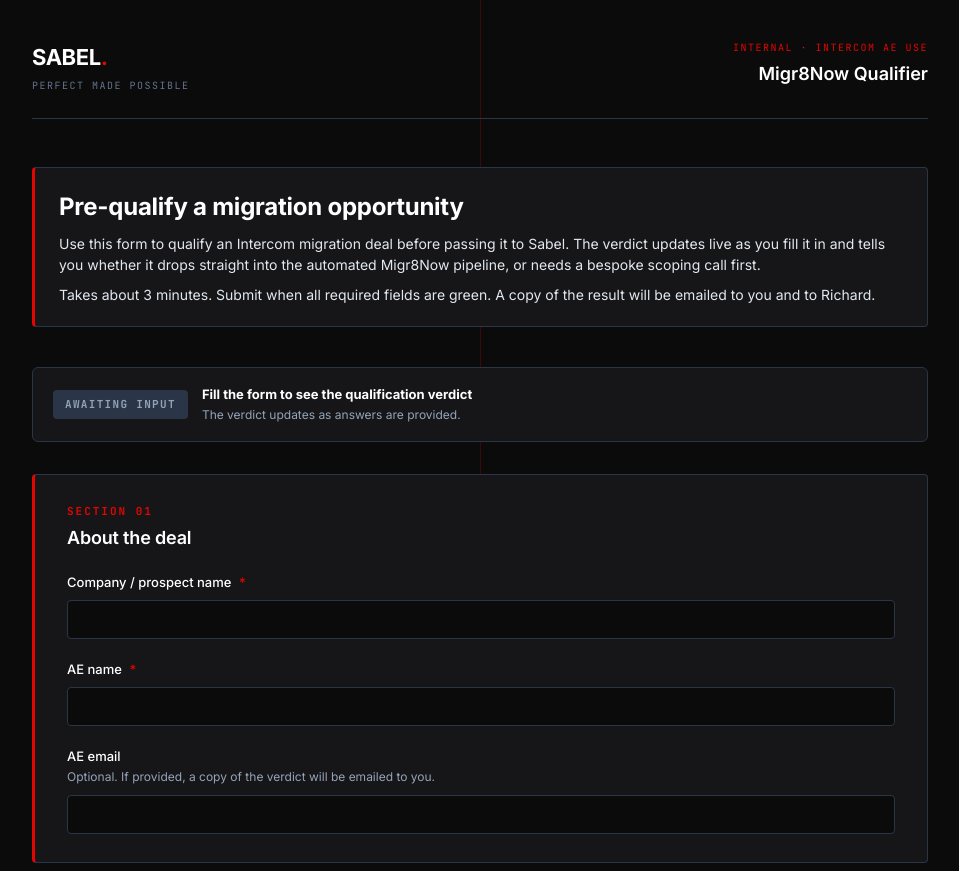
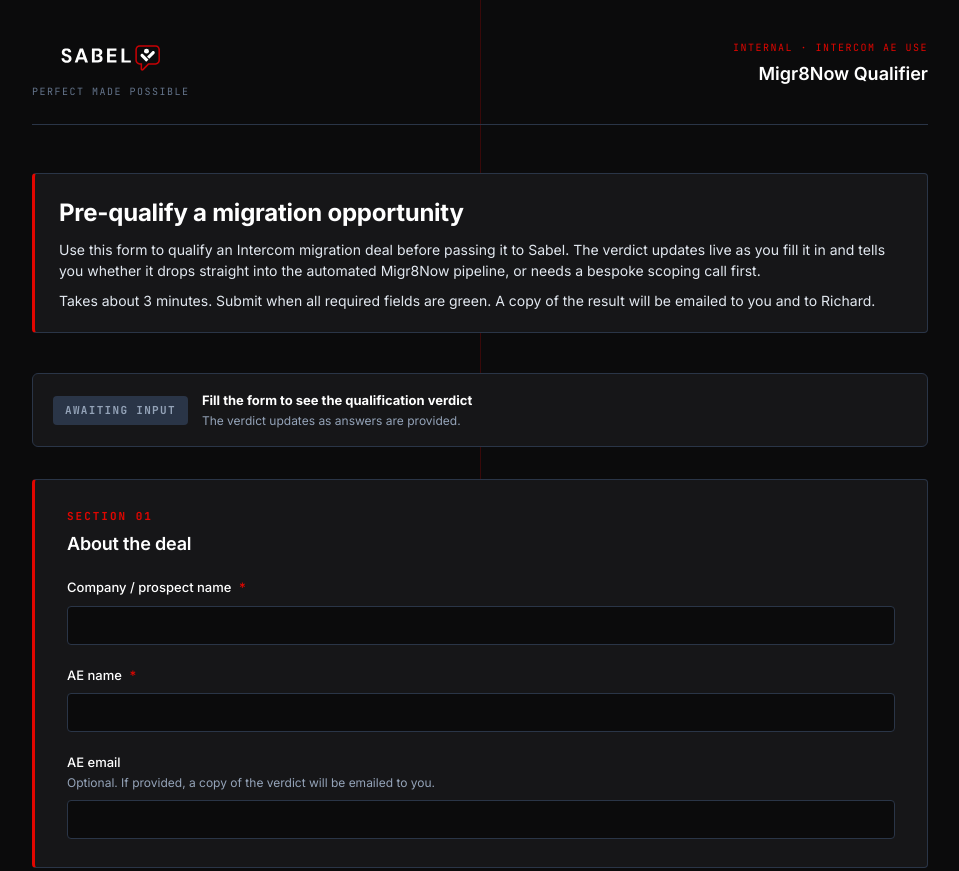
Before and after one commit to Sabel-Intercom/migr8now-qualifier, a website: page index.html in a window 1280 px wide. Shown: the top 871 px of the page, without its empty margins (160-1119 px from the left). Drawn offline with Linux system fonts and the light colour scheme.

Commit message:
Add files via upload

```diff
--- a/index.html
+++ b/index.html
@@ -35,9 +35,8 @@
 
   /* Header */
   header{display:flex;justify-content:space-between;align-items:flex-start;margin-bottom:48px;padding-bottom:24px;border-bottom:1px solid var(--border)}
-  .brand{display:flex;flex-direction:column;gap:4px}
-  .logo-text{font-weight:700;font-size:22px;color:var(--white);letter-spacing:-0.02em}
-  .logo-text .dot{color:var(--red)}
+  .brand{display:flex;flex-direction:column;gap:8px}
+  .logo-svg{height:36px;width:auto;display:block}
   .tagline{font-family:'JetBrains Mono',monospace;font-size:10px;color:var(--mono);letter-spacing:0.15em;text-transform:uppercase}
   .doc-type{text-align:right}
   .doc-type .label{font-family:'JetBrains Mono',monospace;font-size:10px;color:var(--red);letter-spacing:0.15em;text-transform:uppercase;margin-bottom:4px}
@@ -145,7 +144,19 @@
 
 <header>
   <div class="brand">
-    <div class="logo-text">SABEL<span class="dot">.</span></div>
+    <svg class="logo-svg" xmlns="http://www.w3.org/2000/svg" viewBox="0 0 315 105" aria-label="Sabel">
+      <g fill="#FFFFFF">
+        <path d="M28.99,66.25c-2.91,0-5.54-.5-7.82-1.5-4.35-1.9-6.82-5.54-7.34-10.81-.02-.21.05-.41.19-.57.14-.16.33-.24.54-.24h7.13c.07,1.21.37,2.78.93,3.73.58,1.01,1.43,1.81,2.52,2.37,1.08.56,2.38.84,3.85.84,1.23,0,2.34-.2,3.28-.6.95-.41,1.71-1,2.24-1.78.53-.78.8-1.71.8-2.76s-.27-2-.8-2.82c-.52-.81-1.28-1.51-2.24-2.09-.94-.57-2.05-1.11-3.31-1.59-1.25-.49-2.61-.95-4.05-1.38-3.45-1.03-6.06-2.45-7.75-4.2-1.68-1.73-2.53-4.06-2.53-6.9,0-2.39.59-4.47,1.74-6.17,1.16-1.71,2.78-3.03,4.83-3.94,2.06-.92,4.44-1.38,7.08-1.38s5.14.47,7.2,1.41c2.05.93,3.69,2.29,4.86,4.03,1,1.48,1.61,3.21,1.81,5.13.02.2-.04.4-.18.55-.14.16-.34.25-.55.25h-7.24c-.04-.85-.3-1.66-.76-2.42-.51-.83-1.21-1.51-2.1-2.01-.89-.51-1.95-.76-3.16-.76-.09,0-.2,0-.3,0-.92,0-1.78.17-2.54.49-.85.37-1.55.91-2.06,1.63-.51.72-.77,1.62-.77,2.68s.25,1.89.74,2.59c.49.69,1.19,1.28,2.1,1.77.88.47,1.91.92,3.07,1.33,1.15.41,2.4.85,3.77,1.31,2.05.66,3.93,1.47,5.59,2.41,1.65.93,2.99,2.16,3.97,3.66.98,1.49,1.48,3.48,1.48,5.91,0,2.09-.55,4.05-1.63,5.83-1.08,1.78-2.69,3.25-4.78,4.35-2.1,1.11-4.73,1.67-7.83,1.67Z"/>
+        <path d="M83.19,65.68c-.27,0-.51-.17-.6-.43l-2.97-8.62h-15.78l-2.98,8.62c-.09.25-.33.42-.6.42h-7.12c-.21,0-.4-.1-.52-.27-.12-.17-.15-.38-.08-.58l14.35-39.38c.09-.25.33-.41.59-.41h8.65c.26,0,.5.17.59.42l14.29,39.38c.07.2.04.41-.08.58s-.31.27-.52.27h-7.24ZM66,50.42h11.5l-5.73-16.67-5.76,16.67Z"/>
+        <path d="M103.21,65.68c-.35,0-.63-.28-.63-.63V25.67c0-.35.28-.63.63-.63h16.58c2.78,0,5.16.45,7.1,1.33,1.92.88,3.4,2.1,4.39,3.64.99,1.53,1.49,3.35,1.49,5.42s-.43,3.68-1.28,5.04c-.85,1.37-2.01,2.43-3.46,3.17l-1.22.63c-.19.1-.3.3-.28.51.02.21.16.38.36.45.8.25,1.55.6,2.23,1.04,1.41.92,2.54,2.13,3.35,3.59.82,1.46,1.23,3.09,1.23,4.85,0,2.18-.52,4.11-1.55,5.75-1.03,1.63-2.54,2.93-4.51,3.85-1.97.92-4.42,1.39-7.27,1.39h-17.16ZM110.73,59.17h8.23c2.05,0,3.66-.48,4.8-1.44,1.15-.96,1.73-2.34,1.73-4.09s-.6-3.22-1.79-4.24c-1.11-.95-3.11-1.52-5.35-1.52h-3.24s-.08-.04-.08-.08v-5.71s.04-.08.08-.08h2.66c2.21,0,4.12-.52,5.12-1.38,1.07-.93,1.61-2.24,1.61-3.91s-.54-2.99-1.61-3.92c-1.06-.92-2.64-1.38-4.68-1.38h-7.47v27.74Z"/>
+        <path d="M147.37,65.68c-.35,0-.63-.28-.63-.63V25.67c0-.35.28-.63.63-.63h26.18c.35,0,.63.28.63.63v5.82h-19.28v10.41h17.52v6.21h-17.52v11.12h19.28v5.82c0,.35-.28.63-.63.63h-26.18Z"/>
+        <path d="M189.61,65.68c-.35,0-.63-.28-.63-.63V25.67c0-.35.28-.63.63-.63h7.52v34.43h18.77v5.59c0,.35-.28.63-.63.63h-25.66Z"/>
+        <circle cx="261.72" cy="32.47" r="7.19"/>
+        <path d="M255.01,37.59h0c2.48,0,4.49,2.01,4.49,4.49v21.83c0,.1-.08.19-.19.19h-6.29c-1.38,0-2.51-1.12-2.51-2.51v-19.51c0-2.48,2.01-4.49,4.49-4.49Z" transform="translate(38.74 195.21) rotate(-45)"/>
+        <path d="M275.61,29.85h0c2.48,0,4.49,2.01,4.49,4.49v20.75c0,.1-.08.19-.19.19h-8.61c-.1,0-.19-.08-.19-.19v-20.75c0-2.48,2.01-4.49,4.49-4.49Z" transform="translate(110.82 -182.42) rotate(45)"/>
+      </g>
+      <path fill="#C70204" d="M288.29,19.98c4.55,0,8.24,3.7,8.24,8.24v31.1c0,4.55-3.7,8.24-8.24,8.24h-21.32l-1.32,1.33-15.83,15.97c-.09.09-.21.14-.34.14-.25,0-.46-.2-.47-.46v-16.98h-7.07c-4.55,0-8.24-3.7-8.24-8.24v-31.1c0-4.55,3.7-8.24,8.24-8.24h46.35M288.29,15.49h-46.35c-7.03,0-12.73,5.7-12.73,12.73v31.1c0,7.03,5.7,12.73,12.73,12.73h2.58v12.53c.03,2.72,2.24,4.91,4.96,4.91,1.32,0,2.59-.53,3.52-1.47l15.83-15.97h19.45c7.03,0,12.73-5.7,12.73-12.73v-31.1c0-7.03-5.7-12.73-12.73-12.73h0Z"/>
+    </svg>
     <div class="tagline">Perfect Made Possible</div>
   </div>
   <div class="doc-type">
```
